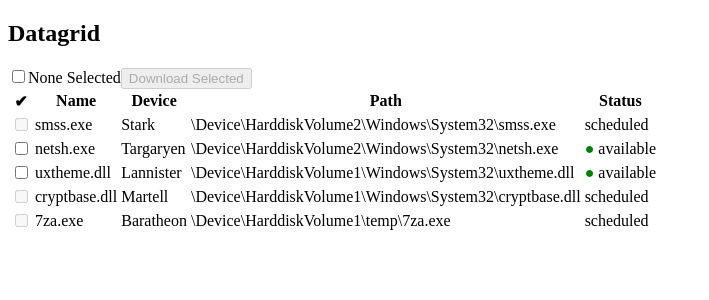
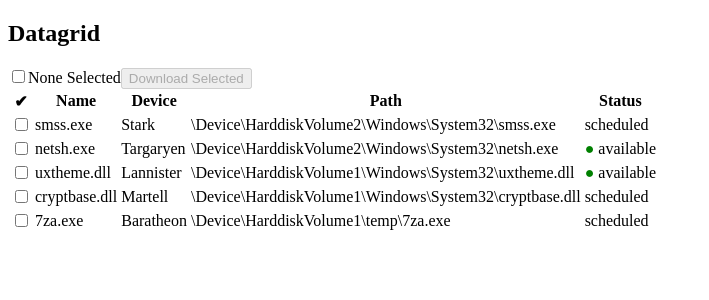
Before and after one commit to Adityachoudhary2/Datagrid-project, a React (Vite) app: page / in a window 1280 px wide. Shown: the top 300 px of the page, without its empty margins (0-709 px from the left). Built offline with nearby package versions, Linux system fonts and the light colour scheme.

Commit message:
improve  handleSelectAll

```diff
--- a/src/components/DataGrid.tsx
+++ b/src/components/DataGrid.tsx
@@ -19,7 +19,8 @@ export default function DataGrid() {
         if (selectAll) {
             setSelectedRows([]);
         } else {
-            setSelectedRows(sampleData.filter(row => row.status === "available").map(row => row.name));
+            setSelectedRows(sampleData.map(row => row.name ));
+
         }
         setSelectAll(!selectAll);
     }
@@ -36,6 +37,7 @@ export default function DataGrid() {
         a.download = "selected_data.json"; // Name of the downloaded file
         // Append the anchor to the DOM and trigger a click to download
         document.body.appendChild(a);
+
         a.click();
         // Cleanup: remove the anchor and revoke the object URL
         document.body.removeChild(a);
--- a/src/components/TableRow.tsx
+++ b/src/components/TableRow.tsx
@@ -15,7 +15,7 @@ const TableRow: React.FC<TableRowProps> =({row, selectedRows ,handleRowSelection
                 <input type="checkbox"
                   checked={selectedRows.includes(row.name)}
                   onChange={() => handleRowSelection(row.name)}
-                  disabled={row.status !== "available"}
+
                 />
             </td>
             <td>{row.name}</td>
```
